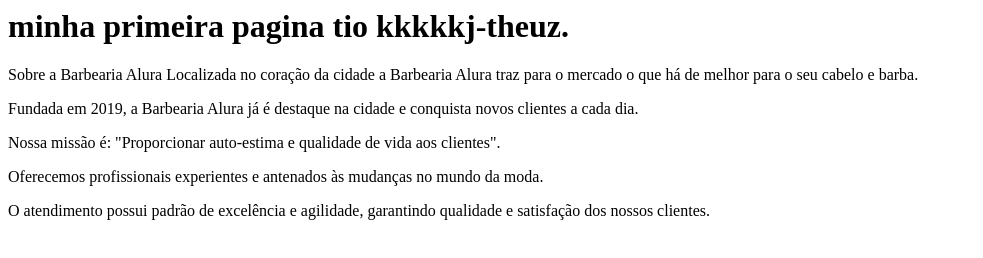
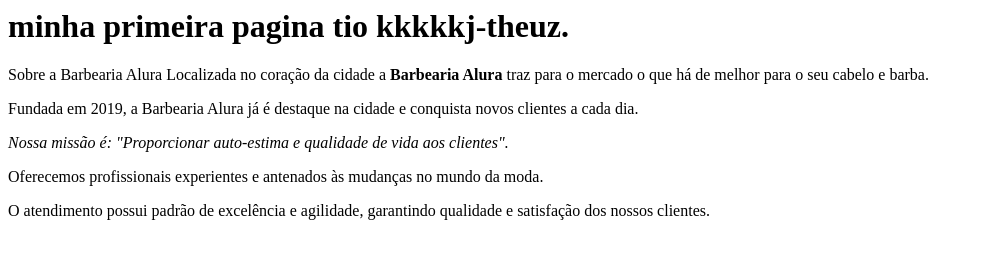
Before and after one commit to theuz043/aula2807, a plain HTML site: page index.html in a window 1280 px wide. Shown: the whole page, without its empty margins (0-983 px from the left). Drawn offline with Linux system fonts and the light colour scheme.

Commit message:
adicionamos em e strong

```diff
--- a/index.html
+++ b/index.html
@@ -1,9 +1,9 @@
 <h1>minha primeira pagina tio kkkkkj-theuz.</h1>
 
-<p>Sobre a Barbearia Alura Localizada no coração da cidade a Barbearia Alura traz para o mercado o que há de melhor para o seu cabelo e barba.</p>
+<p>Sobre a Barbearia Alura Localizada no coração da cidade a <strong>Barbearia Alura</strong> traz para o mercado o que há de melhor para o seu cabelo e barba.</p>
 <p>Fundada em 2019, a Barbearia Alura já é destaque na cidade e conquista novos clientes a cada dia.</p>
 
-<p>Nossa missão é: "Proporcionar auto-estima e qualidade de vida aos clientes".</p>
+<p><em>Nossa missão é: "Proporcionar auto-estima e qualidade de vida aos clientes".</em></p>
 <p>Oferecemos profissionais experientes e antenados às mudanças no mundo da moda. </p>
 
 <p>O atendimento possui padrão de excelência e agilidade, garantindo qualidade e satisfação dos nossos clientes.</p>
```
